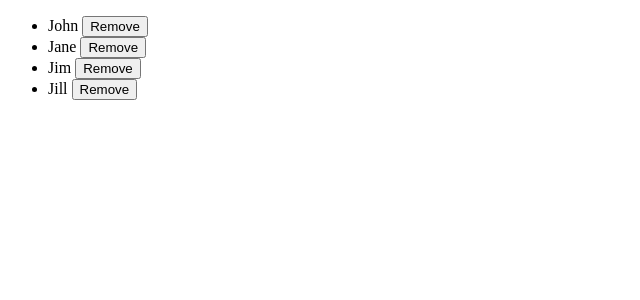
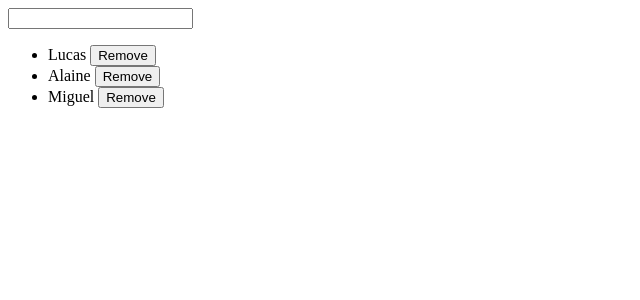
Before and after one commit to lucaspaixaodev/gerenciador-usuarios, an Angular app: page / in a window 1280 px wide. Shown: the top 300 px of the page, without its empty margins (0-640 px from the left). Built offline with nearby package versions, Linux system fonts and the light colour scheme.

Commit message:
Adicionado: componente de busca e integração com a lista de usuários

```diff
--- a/src/app/app.html
+++ b/src/app/app.html
@@ -1 +1,3 @@
-<app-users-list [users]="users()" (remover)="remove($event)"></app-users-list>
+<app-search-input [(search)]="search"></app-search-input>
+
+<app-users-list [users]="filteredUsers()" (remover)="remove($event)"></app-users-list>
--- a/src/app/app.ts
+++ b/src/app/app.ts
@@ -1,13 +1,21 @@
-import { Component, signal } from '@angular/core';
+import { Component, computed, signal } from '@angular/core';
 import { UsersList } from './lists/components/users-list/users-list';
+import { SearchInput } from './lists/components/search-input/search-input';
 @Component({
   selector: 'app-root',
-  imports: [UsersList],
+  imports: [UsersList, SearchInput],
   templateUrl: './app.html',
   styleUrl: './app.scss'
 })
   export class App {
-    users = signal(['John', 'Jane', 'Jim', 'Jill']);
+    search = signal('');
+
+    users = signal(['Lucas', 'Alaine', 'Miguel']);
+
+    filteredUsers = computed(() => {
+    return this.users().filter(user => user.toLowerCase().includes(this.search().toLowerCase()));
+  }
+  );
 
     remove(user: string) {
       this.users.update(users => users.filter(u => u !== user));
--- /dev/null
+++ b/src/app/lists/components/search-input/search-input.html
@@ -0,0 +1 @@
+<input type="text" [(ngModel)] = "search" />
--- /dev/null
+++ b/src/app/lists/components/search-input/search-input.ts
@@ -0,0 +1,12 @@
+import { Component, model } from '@angular/core';
+import { FormsModule } from '@angular/forms';
+
+@Component({
+  selector: 'app-search-input',
+  imports: [FormsModule],
+  templateUrl: './search-input.html',
+  styleUrl: './search-input.scss',
+})
+export class SearchInput {
+  search = model('');
+}
--- a/src/app/lists/components/users-list/users-list.ts
+++ b/src/app/lists/components/users-list/users-list.ts
@@ -1,7 +1,8 @@
 import { Component, input, output } from '@angular/core';
+import { FormsModule } from '@angular/forms';
 @Component({
   selector: 'app-users-list',
-  imports: [],
+  imports: [FormsModule],
   templateUrl: './users-list.html',
   styleUrl: './users-list.scss',
 })
```
Also changed, not shown: src/app/lists/components/search-input/search-input.scss (added), 2 other files (tests, documents, lock files or other folders).
